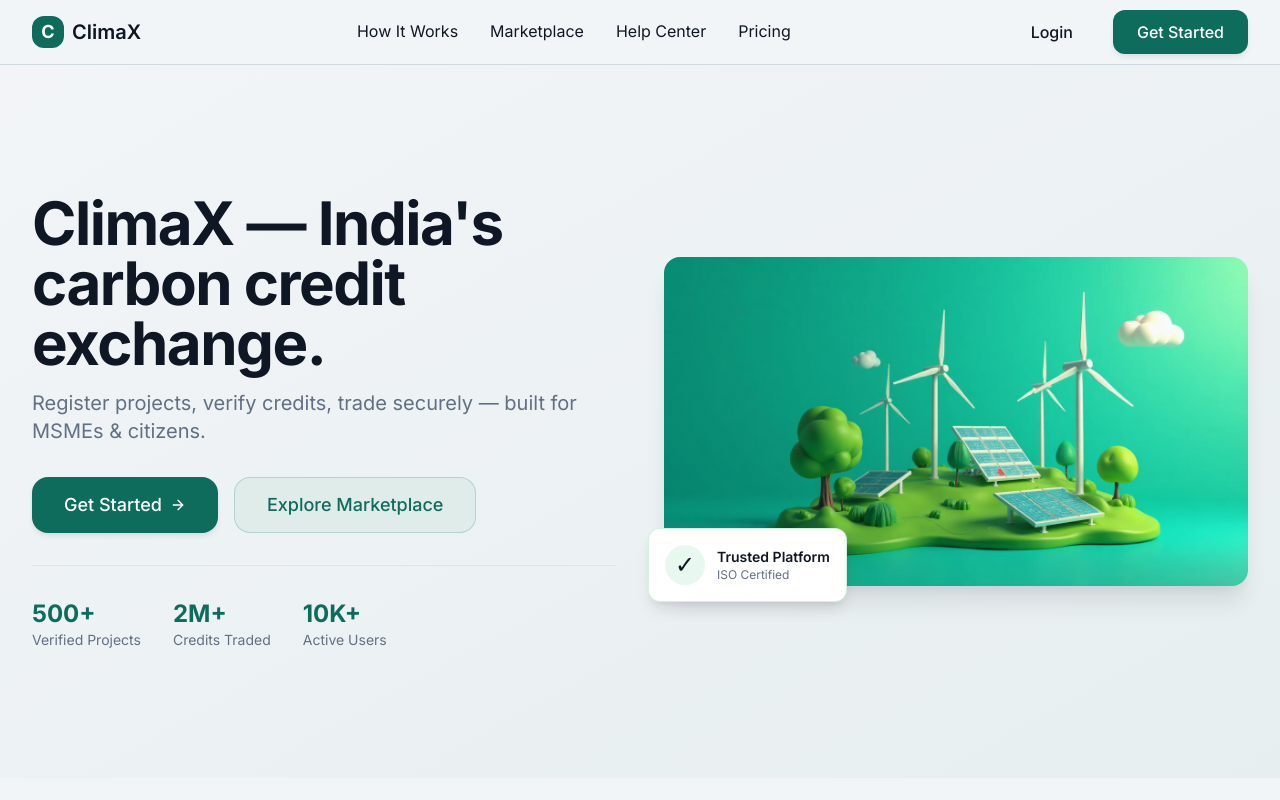
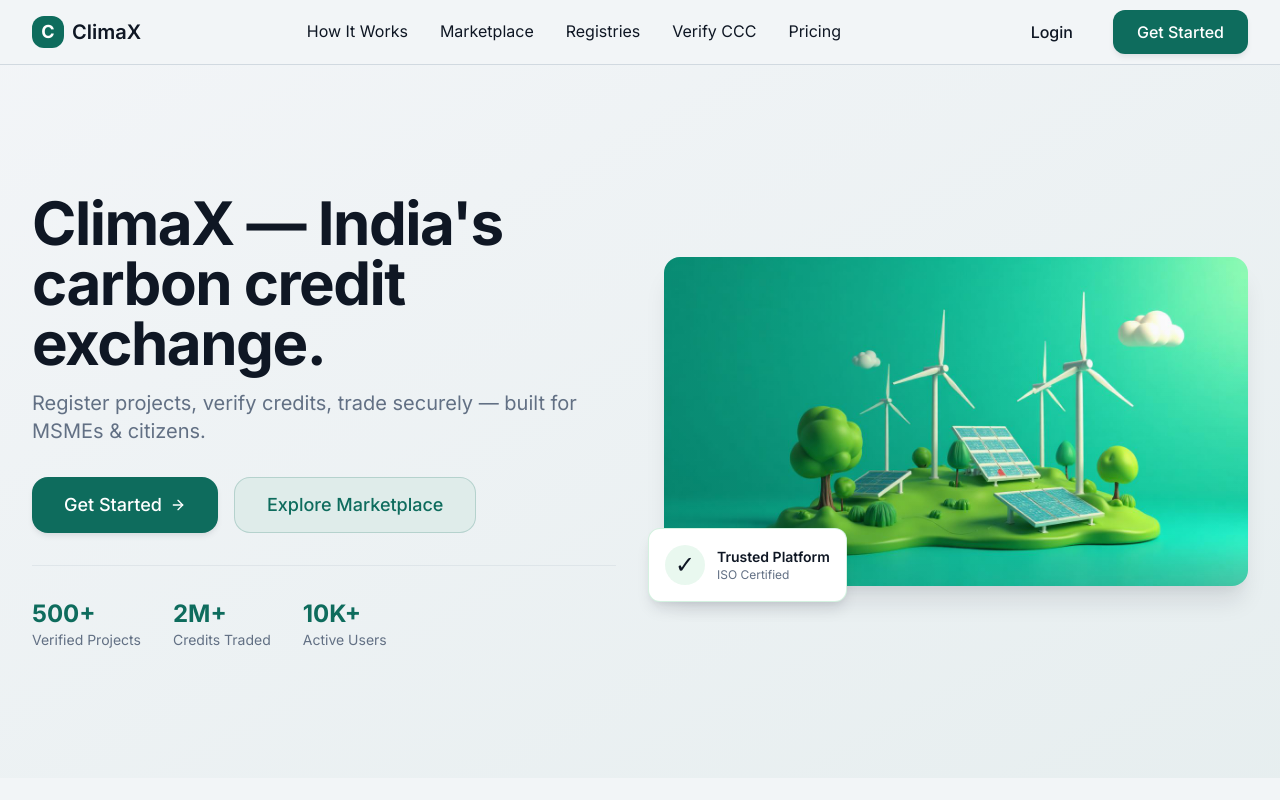
Before and after one commit to iAnkit-1/climax-design-system, a React (Vite) app: page / in a window 1280 px wide. Shown: the top 800 px of the page. Built offline with nearby package versions, Linux system fonts and the light colour scheme; the HTML template or start-up script is replaced by a standard one.

Commit message:
Preceding changes

```diff
--- a/src/components/Navbar.tsx
+++ b/src/components/Navbar.tsx
@@ -26,8 +26,11 @@ export const Navbar = () => {
             <Link to="/marketplace" className="text-foreground hover:text-primary transition-climax">
               Marketplace
             </Link>
-            <Link to="/help" className="text-foreground hover:text-primary transition-climax">
-              Help Center
+            <Link to="/registries" className="text-foreground hover:text-primary transition-climax">
+              Registries
+            </Link>
+            <Link to="/verify-ccc" className="text-foreground hover:text-primary transition-climax">
+              Verify CCC
             </Link>
             <Link to="/pricing" className="text-foreground hover:text-primary transition-climax">
               Pricing
```
